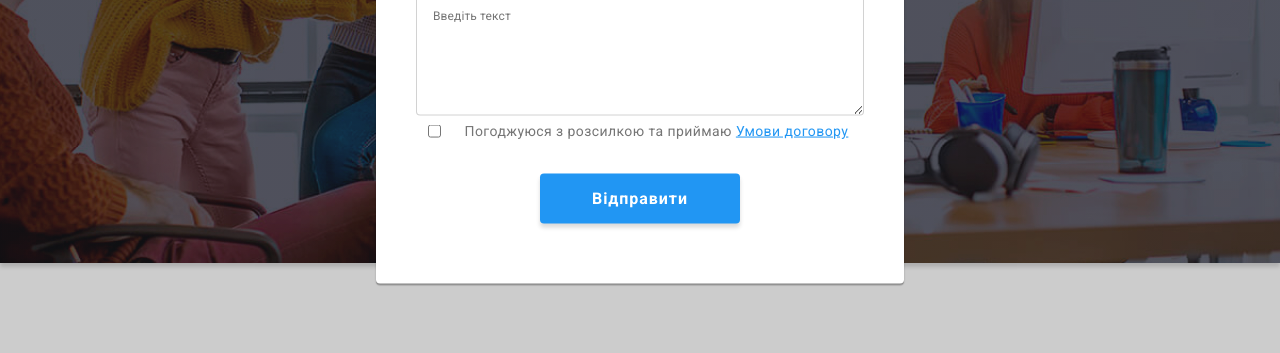
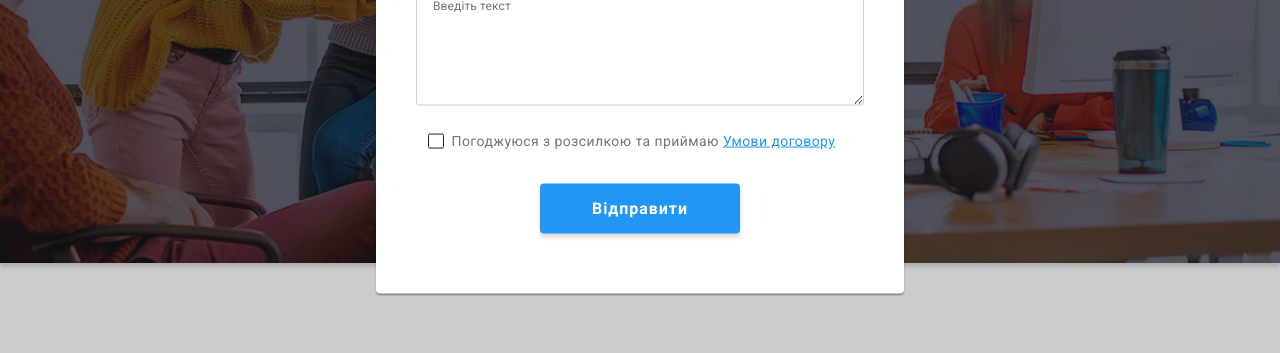
Before and after one commit to Ligantey/goit-markup-06, a plain HTML site: page index.html in a window 1280 px wide. Both pictures are taken after a click on the button "Замовити послугу". Shown: the part 418-771 px from the top of the page. Drawn offline with nearby package versions, Linux system fonts and the light colour scheme.

Commit message:
upgrade-after

```diff
--- a/css/style.css
+++ b/css/style.css
@@ -355,6 +355,7 @@ header {
   clip-path: inset(100%);
   clip: rect(0 0 0 0);
   overflow: hidden;
+  opacity: 0;
 }
 
 .title-icon {
@@ -1267,6 +1268,7 @@ footer > .container {
   width: 425px;
   margin-left: auto;
   margin-right: auto;
+  margin-top: 20px;
   margin-bottom: 30px;
 
   display: flex;
@@ -1288,11 +1290,22 @@ label.modal-politic-label {
   align-items: center;
 }
 
-.modal-politic-check {
-  border-color: #212121;
+.modal-politic-check + .modal-politic-label::before {
+  width: 16px;
+  height: 15px;
+  border: 1px solid #212121;
   border-radius: 2px;
-  background-size: contain;
-  background-origin: border-box;
+  margin-right: 8px;
+}
+
+.modal-politic-label::before {
+  content: '';
+  width: 16px;
+  height: 15px;
+  border: 1px solid #212121;
+  border-radius: 2px;
+
+  display: block;
 }
 
 .modal-politic-check:checked + .modal-politic-label::before {
@@ -1300,22 +1313,12 @@ label.modal-politic-label {
   background-image: url(../images/icons.svg#icon-check);
   background-repeat: no-repeat;
   background-position: center;
-  background-size: contain;
-  background-origin: border-box;
+
   border-radius: 2px;
+  background-color: var(--hover-color);
+
   color: #ffffff;
   cursor: pointer;
-}
-
-.modal-politic-label::before {
-  content: '';
-  width: 16px;
-  height: 15px;
-  border-color: #212121;
-  border-radius: 2px;
-
-  display: block;
-  margin-left: 8px;
 }
 
 .modal-politic-text {
--- a/index.html
+++ b/index.html
@@ -412,7 +412,7 @@
           </ul>
         </div>
         <div class="about-icons">
-          <h3 class="text-items">приєднуйтесь</h3>
+          <p class="text-items">приєднуйтесь</p>
           <ul class="studio-soc-list list">
             <li class="studio-soc-items">
               <a href="#" class="icons-link link">
@@ -446,7 +446,7 @@
         </div>
         <!--  Підпишіться на розсилку -->
         <div class="about-subscribe">
-          <h3 class="text-items-subscribe">Підпишіться на розсилку</h3>
+          <p class="text-items-subscribe">Підпишіться на розсилку</p>
           <form>
             <div class="subscribe">
               <label>
@@ -512,7 +512,6 @@
                   value=""
                   id="tel"
                   required
-                  autofocus
                   pattern="[+]\d{3}\s[(]\d{2}[)]\s\d{3}[-]\d{2}[-]\d{2}"
                 />
                 <svg class="icons-wrapper" width="18" height="18">
@@ -538,27 +537,24 @@
                 name="comment"
                 id="coment"
                 placeholder="Введіть текст"
-                autofocus
                 maxlength="200"
               ></textarea>
             </div>
 
-            <fieldset class="agree">
+            <div class="agree">
               <input
                 type="checkbox"
-                class="modal-politic-check"
-                visually-hidden
+                class="modal-politic-check visually-hidden"
                 name="politic"
                 id="politic"
                 value=""
                 required
-
               />
               <label for="politic" class="modal-politic-label"
                 >Погоджуюся з розсилкою та приймаю
-                <span class="modal-politic-text">Умови договору</span>
+                <span class="modal-politic-text"> Умови договору</span>
               </label>
-            </fieldset>
+            </div>
             <button type="submit" class="button-submit">
               <span class="button-submit-name">Відправити</span>
             </button>
```
